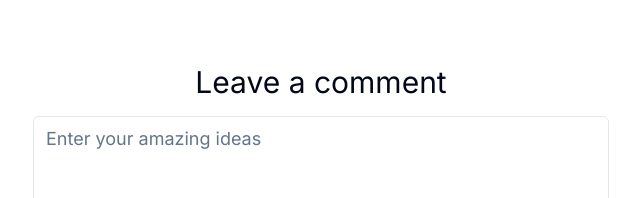
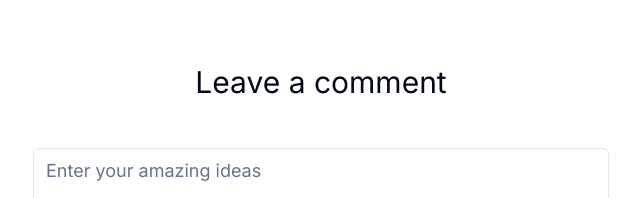
Before and after one commit to manuelalferez/remarkable-replies, a Next.js app: page / in a window 1280 px wide. Shown: the top 198 px of the page, without its empty margins (319-959 px from the left). Built offline with nearby package versions, Linux system fonts and the light colour scheme; no server answers; the database is empty.

Commit message:
fix: Making it responsive

```diff
--- a/src/app/components/comment-form.tsx
+++ b/src/app/components/comment-form.tsx
@@ -22,7 +22,7 @@ export function CommentForm({ addComment, removeLastComment }: InputProps) {
       });
     } else {
       toast({
-        title: "❌ Write a comment before pressing send",
+        title: "⛔️ Write a comment before pressing send",
       });
     }
     setComment("");
--- a/src/app/page.tsx
+++ b/src/app/page.tsx
@@ -22,8 +22,8 @@ async function removeLastComment() {
 export default async function Home() {
   const comments = (await getComments(KEY)) as unknown as CommentData[];
   return (
-    <main className="flex flex-col p-24 md:p-12 sm:p-6 items-center">
-      <h1 className="text-3xl text-center py-4">Leave a comment</h1>
+    <main className="flex flex-col items-center p-4">
+      <h1 className="text-3xl text-center py-4 md:py-12">Leave a comment</h1>
       <CommentForm
         addComment={addComment}
         removeLastComment={removeLastComment}
```
